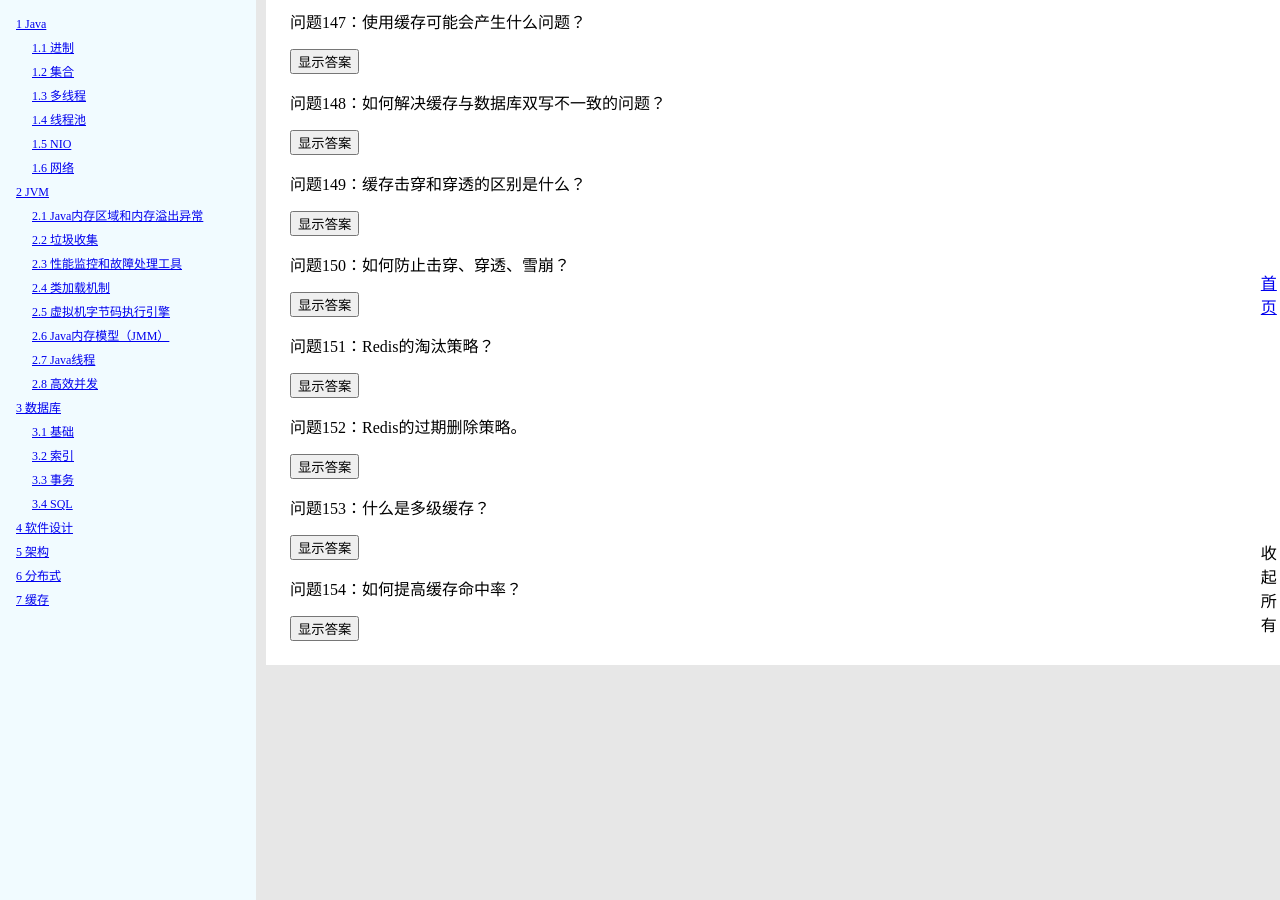
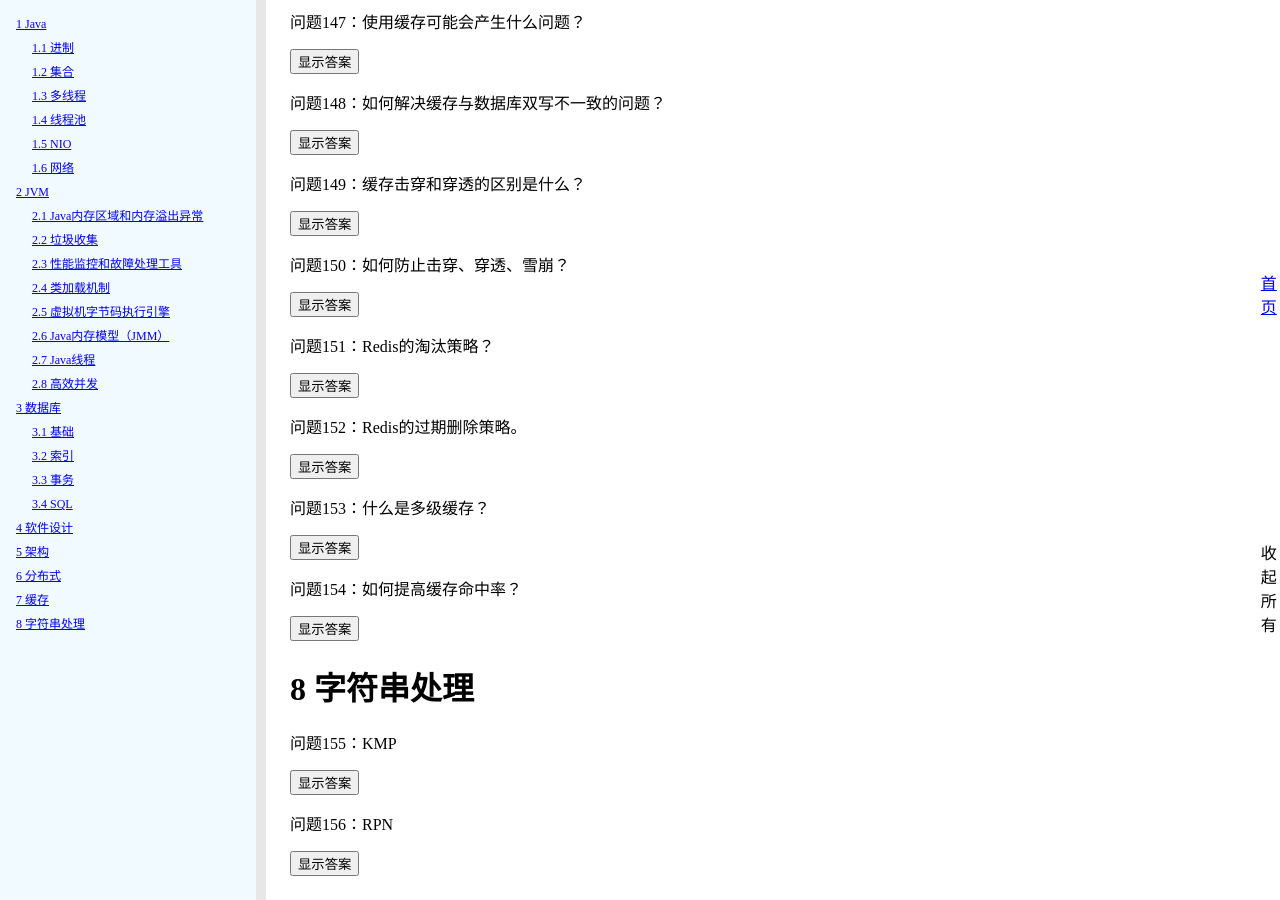
Before and after one commit to cyclonezhao/cyclonezhaonotes, a Jekyll site: the page built from _posts/2023-05-05-软件开发汇总.md, in a window 1280 px wide and 900 px high, scrolled down 13940 px. Built offline with Jekyll 4.4.1, drawn with Linux system fonts in a browser that asks for light colours; formulas are drawn with MathJax 3; some of the changed lines change nothing that is shown.

Commit message:
研究下为啥算法没有显示出来

````diff
--- a/_posts/2023-05-05-软件开发汇总.md
+++ b/_posts/2023-05-05-软件开发汇总.md
@@ -1774,3 +1774,209 @@
 Q: 如何提高缓存命中率？
 
 TODO
+
+# 字符串处理
+
+Q: KMP
+
+输入：主字符串，模式字符串
+
+输出：模式字符串在原字符串的位置，或-1
+
+特点：在搜索的过程中无需回退主字符串的索引位置，遍历的时间复杂度为O(n)，n是主字符串的长度。
+
+实现：
+
+**第一步：求出子串的next[]**
+
+```java
+public static void main(String[] args) {
+		String patternStr = "abaabcac";
+		int[] nextArr = getNext(patternStr);
+		for(int i : nextArr) {
+			System.out.print(i + ", ");
+		}
+	}
+```
+
+输出：0, 0, 0, 1, 0, 2, 0, 1,
+
+含义：
+
+1. 前两位的值为0；
+2. 从第 i 位（i >=2, 按下标以0开始来说，后同）开始，值等于k，满足在i之前的长度为k的子串，等于从0开始，长度为k的子串；
+
+   1. 比如，第3位的值为1，表明第2位（a）等于第0位（a）
+   2. 再比如，第5位的值为2，表明第3,4位（ab）等于第0,1位（ab）
+
+3. 如果第i位的字符，等于第next[i]位的字符，则第i位的值，等于第next[i]位的值。
+
+   1. 这是因为在和主串比较时，当第i位的字符不等时，第next[i]位的字符肯定也不等，所以就没必要比较第next[i]
+      位了，直接比较这个字符最开始出现的地方；
+   2. 比如第4位是b，按理说next[4]应该等于1，但str[1] == str[4]，所以next[4] = next[1] = 0.
+
+getNext()方法实现如下：
+
+```java
+private static int[] getNext(String patternStr) {
+		int[] nextArr = new int[patternStr.length()];
+		char[] patternArr = patternStr.toCharArray();
+		int j = 0;
+		for(int i = 1; i < patternArr.length-1;) {
+			if(patternArr[i] == patternArr[j]) {
+				i++;
+				j++;
+				nextArr[i] = j;
+				if(patternArr[i] == patternArr[j]) {
+					nextArr[i] = nextArr[j];
+				}
+			}else if(j > 0) {
+				j = nextArr[j];
+			}else {
+				i++;
+				nextArr[i] = j;
+			}
+		}
+		return nextArr;
+	}
+```
+
+**第二步，查找首次出现的位置**
+
+```java
+public static void main(String[] args) {
+		String str = "acabaabaabcacaabc";
+		String patternStr = "abaabcac";
+		System.out.println(search(str, patternStr));
+	}
+```
+
+输出：5
+
+分析：当子串移到主串的第2位时，发现主串的第7位，子串的第5位不相等。但next[5]==2，意味着主串的前2位（第5,6位）和子串的第0,1位是相等的，所以主串的第7位直接和子串的第2位继续比较就行，发现也不相等，所以主串的索引只好前进1位，子串的索引归0.
+
+```text
+acabaabaabcacaabc
+  abaabcac
+```
+
+当子串移到主串的第5位时，发现匹配了，最后拿主串的索引减去子串的长度返回结果。
+
+```java
+private static int search(String str, String patternStr) {
+		int[] nextArr = getNext(patternStr);
+		for(int i : nextArr) {
+			System.out.print(i + ", ");
+		}
+		System.out.println();
+
+		char[] strArr = str.toCharArray();
+		char[] patternArr = patternStr.toCharArray();
+		int i = 0, j = 0;
+		int result = -1;
+		while(true) {
+			if(strArr[i] == patternArr[j]) {
+				i++;
+				j++;
+				if(j == patternArr.length) {
+					result = i - patternArr.length;
+					break;
+				}
+				if(i == strArr.length) {
+					break;
+				}
+
+			}else if(j > 0){
+				j = nextArr[j];
+			}else {
+				i++;
+				if(i == strArr.length) {
+					break;
+				}
+			}
+		}
+		return result;
+	}
+```
+
+Q: RPN
+
+定义两个栈：S1，S2，逐个字符遍历标准表达式：
+
+1. 遇到左括号，压入S1
+2. 遇到数字，压入S2
+3. 遇到运算符：
+
+   1. 如果该运算符优先级小于s1栈顶操作符优先级，则将栈顶运算符取出压入s2栈，循环此步骤直到不满足上述条件为止；
+   2. 最后将该运算符压入s1
+
+4. 遇到右括号，则将S1中的内容逐个pop出，push进S2，直到S1中遇到左括号为止（注意左括号要从S1中pop出，但不要posh进S2）
+
+```java
+public class RPN {
+	private static List<String> opLst = Arrays.asList("+", "-", "*", "/");
+	private static Map<String, Integer> priorityMap = new HashMap<>();
+	static {
+		priorityMap.put("+", 10);
+		priorityMap.put("-", 10);
+		priorityMap.put("*", 20);
+		priorityMap.put("/", 20);
+	}
+
+	public static void main(String[] args) {
+		String expression = "( ( 3 + 4 ) * 5 ) - 6 * 2 * ( 1 + 7 )";
+		Stack<String> s1 = new Stack<>();
+		Stack<String> s2 = new Stack<>();
+
+		String[] expArr = expression.split(" ");
+		for(String exp : expArr) {
+			if("(".equals(exp)) {
+				s1.push(exp);
+			}else if(isInteger(exp)) {
+				s2.push(exp);
+			}else if(opLst.contains(exp)) {
+				// 如果该运算符优先级小于s1栈顶操作符优先级，则将栈顶运算符取出压入s2栈
+				// 循环此步骤直到不满足上述条件为止
+				// 最后将该运算符压入s1
+				while(!s1.isEmpty()) {
+					String peek = s1.peek();
+					if(!opLst.contains(peek)) {
+						break;
+					}
+					if(priorityMap.get(exp) <= priorityMap.get(peek)) {
+						s2.push(s1.pop());
+					}else {
+						break;
+					}
+				}
+				s1.push(exp);
+			}else if(")".equals(exp)) {
+				while(!s1.isEmpty()) {
+					String _exp = s1.pop();
+					if(_exp.equals("(")) {
+						break;
+					}
+					s2.push(_exp);
+				}
+			}
+		}
+
+		while(!s1.isEmpty()) {
+			s2.push(s1.pop());
+		}
+
+		for(String exp: s2) {
+			System.out.print(exp + ", ");
+		}
+	}
+
+	public static boolean isInteger(String str) {
+		Pattern pattern = Pattern.compile("^-?[0-9]+(\\.[0-9]+)?$");
+		return pattern.matcher(str).matches();
+	}
+}
+```
+
+输入：( ( 3 + 4 ) * 5 ) - 6 * 2 * ( 1 + 7 )
+
+输出：3, 4, +, 5, *, 6, 2, *, 1, 7, +, *, -,
````
